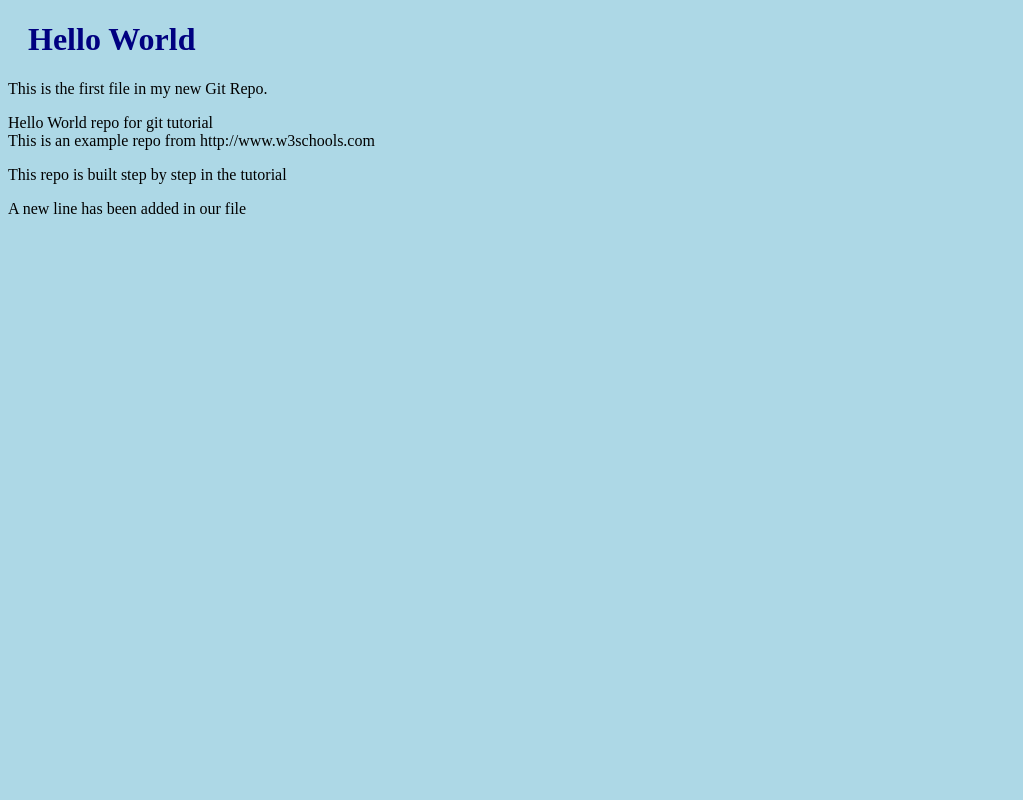
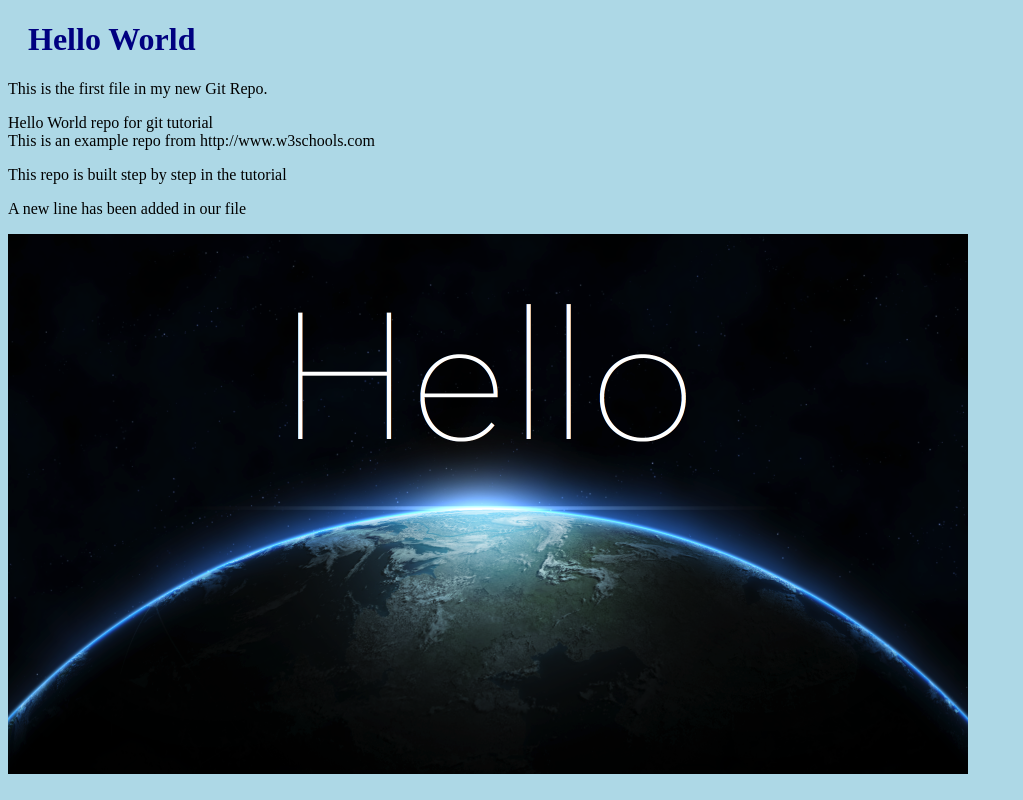
Before and after one commit to Davieb1/hello-world, a plain HTML site: page index.html in a window 1280 px wide. Shown: the whole page, without its empty margins (0-1023 px from the left). Drawn offline with Linux system fonts and the light colour scheme.

Commit message:
Added an image to hello world

```diff
--- a/index.html
+++ b/index.html
@@ -17,5 +17,7 @@
 
     <p>This repo is built step by step in the tutorial</p>
     <p>A new line has been added in our file</p>
+
+    <div><img src="hello_world.png" alt="Hello World from space" style="width:100%;max-width: 960px;"></div>
 </body>
 </html>
```
Also changed, not shown: hello_world.png (added).
